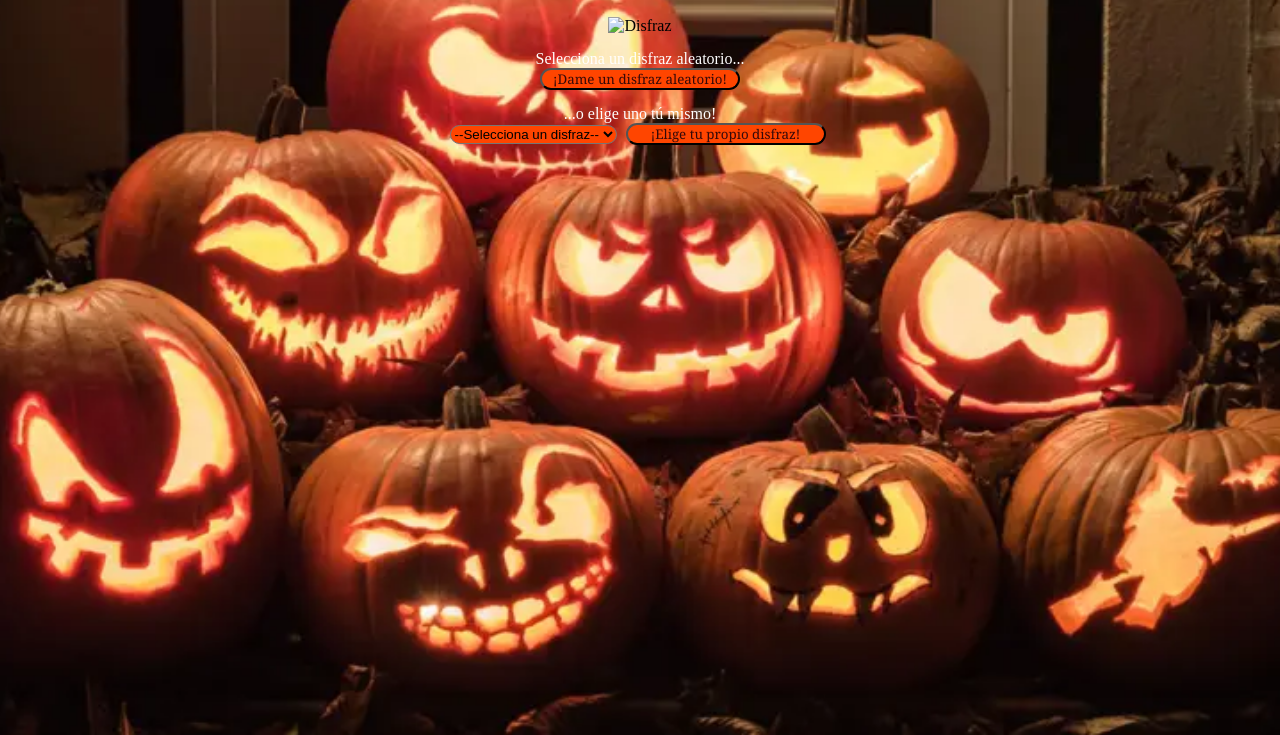
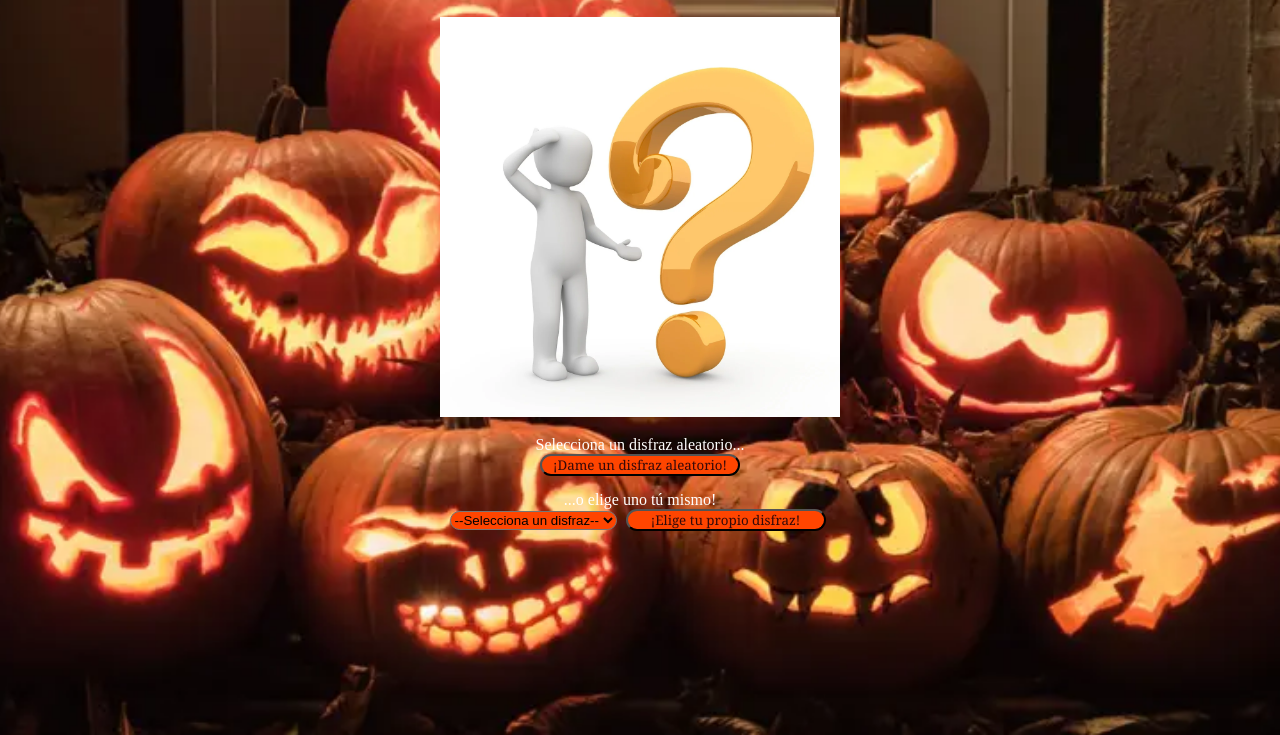
Before and after one commit to Daved2010/Halloween, a plain HTML site: page index.html in a window 1280 px wide. Shown: the part 65-800 px from the top of the page. Drawn offline with Linux system fonts and the light colour scheme.

Commit message:
Version 3

```diff
--- a/index.html
+++ b/index.html
@@ -13,7 +13,7 @@
 
     <section id="seccionDisfraz">
         <div>
-            <img id="disfraz" src="images/imagen.png" alt="Disfraz" />
+            <img id="disfraz" src="images/signoInterrogacion.jpeg" alt="Disfraz" />
         </div>
         <div>
             <div id="disfrazAleatorio" class="disfraz">
```
Also changed, not shown: images/signoInterrogacion.jpeg (added).
